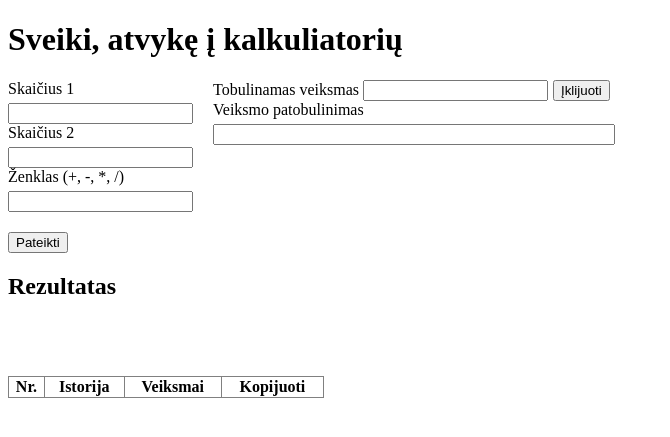
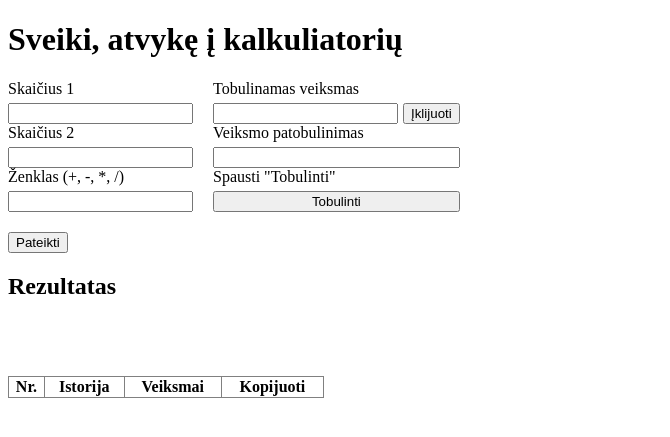
Before and after one commit to BenasBern/Programavimo-kalbos, a Flask app: page / in a window 1280 px wide. Shown: the top 437 px of the page, without its empty margins (0-670 px from the left). Run offline with Flask 3, Linux system fonts and the light colour scheme; lists and menus that the app fills with data are empty.

Commit message:
Update index.html
Bandau padaryti, kad modifikuotas atsakymas būtų rodomas ne "Tobulinamas veiksmas" input boxe, bet po "Tobulinti" mygtuku.

```diff
--- a/templates/index.html
+++ b/templates/index.html
@@ -6,22 +6,22 @@
 <title>{{ title }}</title>
 <style>
    .form-container {
-            display: flex; /* Align Block 1 and Block 2 side by side */
+            display: flex; /* Aligns Block 1 and Block 2 side by side */
         }
         .input-block {
             display: flex;
             flex-direction: column;
-            margin-right: 20px; /* Add spacing between the blocks */
+            margin-right: 20px; /* Space between the input blocks */
         }
         .input-block label {
             margin-bottom: 5px; /* Space below the label */
         }
-        .parallel-inputs {
+        .input-button-group {
             display: flex;
-            align-items: center; /* Align items vertically */
+            align-items: center; /* Aligns the input and button vertically */
         }
-        .parallel-inputs input, .parallel-inputs button {
-            margin-right: 5px; /* Add spacing between the input and button */
+        .input-button-group button {
+            margin-left: 5px; /* Space between the input box and the button */
         }
         table, th, td {
             text-align: center;
@@ -38,7 +38,7 @@
 
     <form action="/skaicius">
         <div class="form-container">
-            <!-- Block 1 -->
+            <!-- Block 1 (Unchanged) -->
             <div class="input-block">
                 <label for="test">Skaičius 1</label>
                 <input type="text" id="test" name="test">
@@ -47,17 +47,18 @@
                 <label for="zenklas">Ženklas (+, -, *, /)</label>
                 <input type="text" id="zenklas" name="zenklas">
             </div>
-            <!-- Block 2 and Block 3 combined -->
+            <!-- Block 2 Adjusted -->
             <div class="input-block">
-                <div class="parallel-inputs">
-                    <div>
-                        <label for="extra1">Tobulinamas veiksmas</label>
-                        <input type="text" id="extra1" name="extra1">
-                    </div>
-                    <button type="button" onclick="pasteToExtraInput1()">Įklijuoti</button> <!-- This button is parallel to "Tobulinamas veiksmas" -->
+                <label for="extra1">Tobulinamas veiksmas</label>
+                <div class="input-button-group"> <!-- This div groups the input and the button together -->
+                    <input type="text" id="extra1" name="extra1">
+                    <button type="button" onclick="pasteToExtraInput1()">Įklijuoti</button>
                 </div>
                 <label for="extra2">Veiksmo patobulinimas</label>
                 <input type="text" id="extra2" name="extra2">
+                <label for="extra3">Spausti "Tobulinti"</label>
+                <button type="button" id="tobulintiBtn">Tobulinti</button>
+                <div id="modifiedAnswerDisplay"></div> <!-- Placeholder for the modified answer -->
             </div>
         </div>
         <input type="submit" value="Pateikti" style="display: block; margin-top: 20px;">
@@ -65,6 +66,10 @@
 <h2>Rezultatas</h2>
 {{ latest_result }}
 <br> <br>
+<!-- Inside index.html -->
+{% if modified_result %}
+    <div>Modified Result: {{ modified_result }}</div>
+{% endif %}
 <table border="1">
     <thead>
         <tr>
@@ -92,6 +97,47 @@
 </table>
 
 <script>
+    document.getElementById('tobulintiBtn').addEventListener('click', function() {
+        const baseEquationInput = document.getElementById('extra1');
+        const operationInput = document.getElementById('extra2').value.trim();
+
+        // Assuming the base equation is always a simple number for demonstration purposes.
+        let baseEquationValue = parseFloat(baseEquationInput.value);
+
+        // Early exit if the base equation isn't a number
+        if (isNaN(baseEquationValue)) {
+            alert("Please paste a valid equation result in 'Tobulinamas veiksmas'.");
+            return;
+        }
+
+        try {
+            // Parse the operation and value from Veiksmo tobulinimas
+            const [operation, valueStr] = [operationInput.slice(0, 1), operationInput.slice(1)];
+            const value = parseFloat(valueStr);
+
+            if (isNaN(value)) throw new Error("Invalid operation.");
+
+            // Apply the operation
+            switch (operation) {
+                case '+': baseEquationValue += value; break;
+                case '-': baseEquationValue -= value; break;
+                case '*': baseEquationValue *= value; break;
+                case '/':
+                    if (value === 0) throw new Error("Cannot divide by zero.");
+                    baseEquationValue /= value;
+                    break;
+                default: throw new Error("Unsupported operation.");
+            }
+
+            // Update the Tobulinamas veiksmas input with the new result
+            baseEquationInput.value = baseEquationValue.toString();
+        } catch (error) {
+            alert(error.message);
+        }
+    });
+    </script>
+
+<script>
     function pasteToExtraInput1() {
         // Use the Clipboard API to read text from the clipboard
         navigator.clipboard.readText()
@@ -107,11 +153,15 @@
     </script>
 
 <script>
-    function copyToClipboard(text) {
+    function copyToClipboard(fullEquation) {
+    // Assuming the full equation is in the format "equation = answer"
+    const answer = fullEquation.split('=')[1]?.trim(); // Extract the answer part after "="
+
+    if (answer) {
         // Create a temporary textarea element to hold the text to copy
         const tempElement = document.createElement('textarea');
-        // Set the text value to the provided text
-        tempElement.value = text;
+        // Set the text value to the extracted answer
+        tempElement.value = answer;
         // Append the textarea to the document body (required for the copy command)
         document.body.appendChild(tempElement);
         // Select the text in the textarea
@@ -121,8 +171,12 @@
         // Remove the temporary textarea from the document
         document.body.removeChild(tempElement);
         // Optionally, alert the user that the text has been copied
-        alert('Tekstas nukopijuotas: ' + text);
+        alert('Answer copied: ' + answer);
+    } else {
+        // Handle cases where the answer might not be extracted correctly
+        alert('Could not copy the answer. Please check the equation format.');
     }
+}
     </script>
 
 <script>
```
